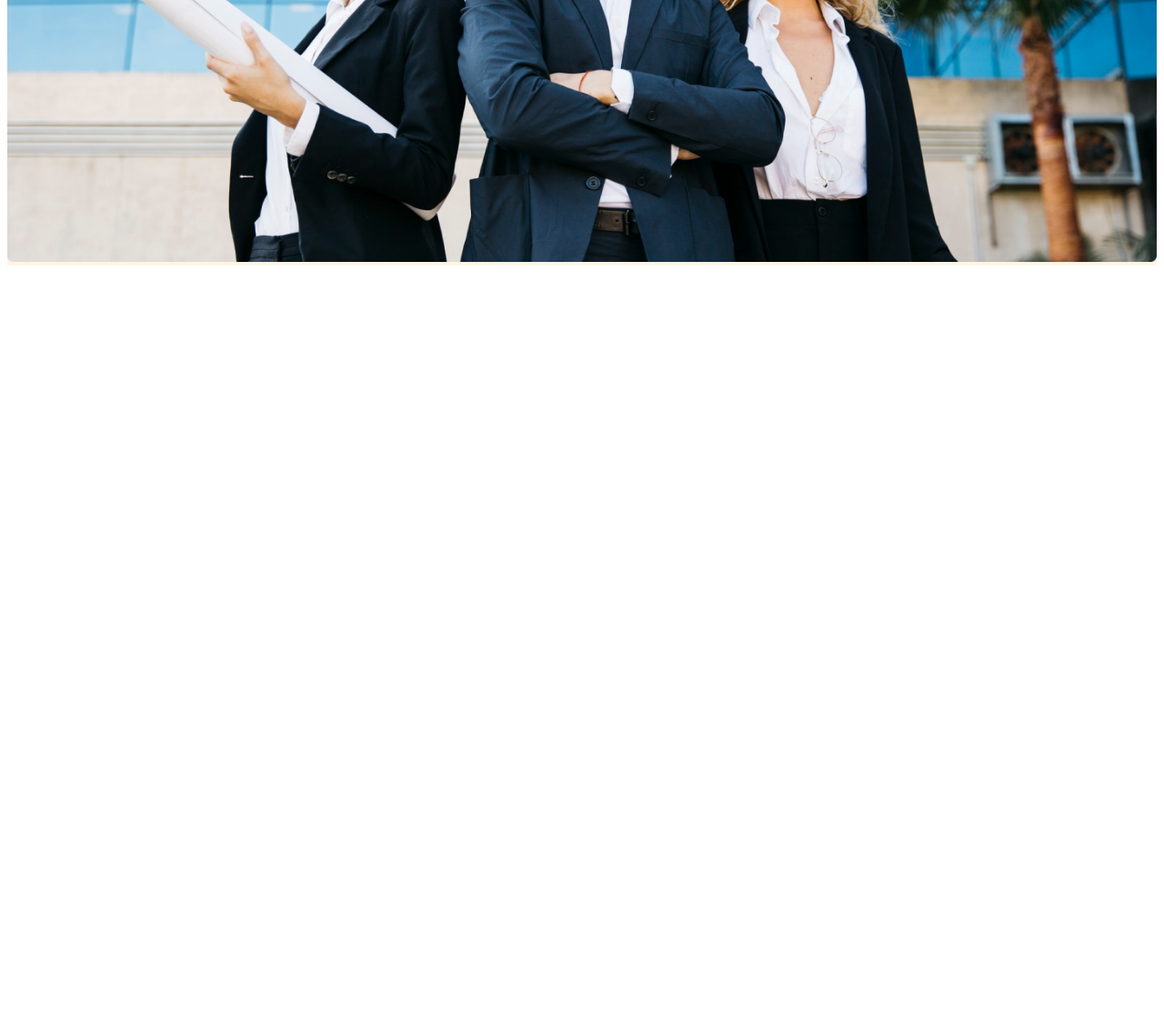
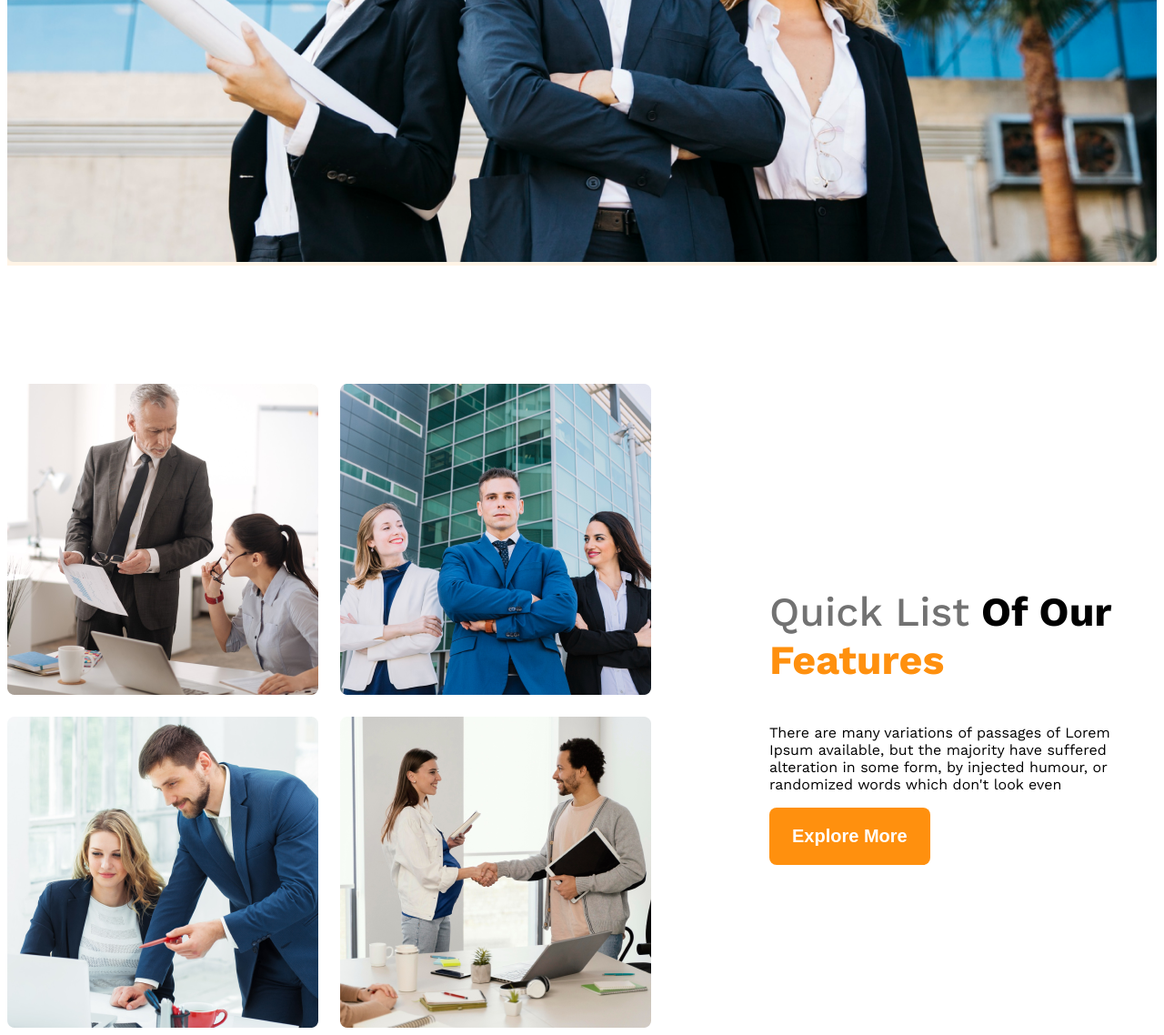
Before and after one commit to shadman7000/G3-architects-website, a plain HTML site: page index.html in a window 1280 px wide. Shown: the part 892-2030 px from the top of the page at 91% size. Before the commit the page ends 1192 px from the top, so only its background shows below. Drawn offline with nearby package versions, Linux system fonts and the light colour scheme.

Commit message:
features added

```diff
--- a/index.html
+++ b/index.html
@@ -27,6 +27,21 @@
         </div>
     </header>
     <main>
+        <section class="teams display-flex">
+            <div class="team-img-container">
+                <img src="images/team1.png" alt="Head architect talking to their junior architect">
+                <img src="images/team2.png" alt="Team of architects standing in front of their designed building">
+                <img src="images/team3.png" alt="2 architects discussing about the design">
+                <img src="images/team4.png" alt="2 architects feeling shaking hands after agreeing on a design conflict">
+            </div>
+            <div class="our-features">
+                <h3 class="features-title"><span id="ql" class="dark-03">Quick List</span> <span id="OO">Of Our</span> <span id="Feat">Features</span></h3>
+                <p class="feature-description">
+                    There are many variations of passages of Lorem Ipsum available, but the majority have suffered alteration in some form, by injected humour, or randomized words which don't look even
+                </p>
+                <button class="btn-primary">Explore More</button>
+            </div>
+        </section>
 
     </main>
     <footer>
--- a/styles/architects.css
+++ b/styles/architects.css
@@ -28,6 +28,13 @@
   font-weight: 600;
   border-radius: 8px;
   border: none;
+}
+main{
+  max-width: 1440px;
+  margin: 0 auto;
+}
+main > section {
+  margin-top: 130px;
 }
 
 /* header styles */
@@ -68,6 +75,30 @@
 .banner-image{
   width: 100%;
 }
+/* Team and Features related styles */
+.teams{
+  align-items: center;
+
+}
+.team-img-container{
+  display: grid;
+  grid-template-columns: repeat(2, 1fr);
+  gap: 24px;
+}
+.our-features{
+  margin-left: 130px;
+  max-width: 530px;
+}
+.features-title{
+  font-size: 2.8rem;
+  font-weight: 700;
+}
+#ql{
+  font-weight: 500;
+}
+#Feat{
+  color: #ff900e;
+}
 
 /* Responsive Media Query */
 @media screen and (max-width: 576px) {
```
